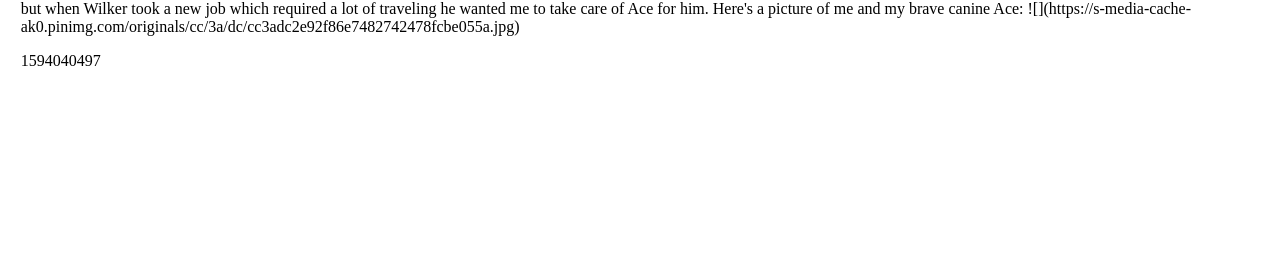
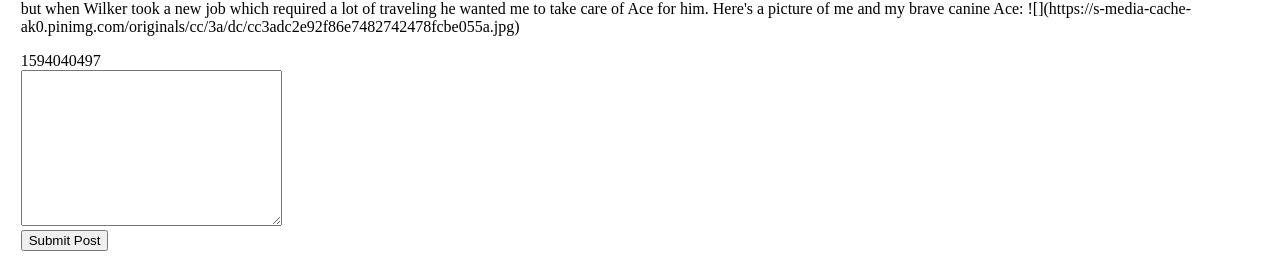
Before and after one commit to NAB-khaoula/sqli-forum, a Vue app: page /thread/-KsjWehQ--apjDBwSBCY in a window 1280 px wide. Shown: the part 1832-2088 px from the top of the page. Before the commit the page ends 1910 px from the top, so only its background shows below. Built offline with nearby package versions, Linux system fonts and the light colour scheme.

Commit message:
add post editor

```diff
--- /dev/null
+++ b/src/components/PostEditor.vue
@@ -0,0 +1,45 @@
+<template>
+    <div class="col-full">
+        <form @submit.prevent="save">
+            <div class="form-group">
+                <textarea v-model="text" name="" id="" cols="30" rows="10" class="form-input">
+                </textarea>
+            </div>
+            <div class="form-actions">
+                <button class="btn-blue">
+                    Submit Post
+                </button>
+            </div>
+        </form>
+    </div>
+</template>
+
+<script>
+export default {
+
+    data() {
+        return {
+            text: '',
+        }
+    },
+    methods: {
+        save() {
+            const postId = 'abcdefghij' + Math.random();
+            const post = {
+                id: postId,
+                text: this.text,
+                publishedAt: Math.floor(Date.now() / 1000),
+                userId: "ALXhxjwgY9PinwNGHpfai6OWyDu2"
+            }
+            this.text = ''
+            this.$emit('save', {post})
+
+        }
+    },
+
+}
+</script>
+
+<style>
+
+</style>
--- a/src/pages/ThreadsShow.vue
+++ b/src/pages/ThreadsShow.vue
@@ -2,7 +2,8 @@
     <div class="col-large push-top" v-if="thread">
 
         <h3>{{ thread.title }}</h3>
-        <PostListViewVue :posts="threadPosts"/>
+        <post-list-view :posts="threadPosts" />
+        <post-editor @save="addPost"/>
     </div>
     <div v-else class="col-full text-center">
         No Thread Found
@@ -12,11 +13,13 @@
 <script>
 
 import sourceData from '../data.json'
-import PostListViewVue from '../components/PostListView';
+import PostListView from '../components/PostListView';
+import PostEditor from '../components/PostEditor';
 
 export default {
     components: {
-        PostListViewVue
+        PostListView,
+        PostEditor
     },
     props: {
         id: {
@@ -39,7 +42,11 @@ export default {
         }
     },
     methods: {
-
+        addPost({ post }) {
+            post.threadId = this.id
+            this.posts.push(post);
+            this.thread.posts.push(post.id);
+        }
     },
 }
 
```
